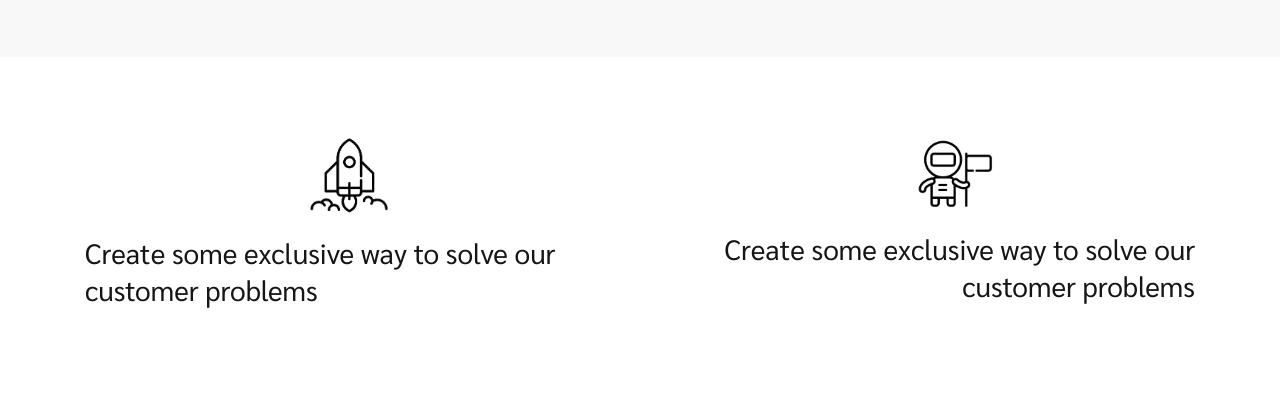
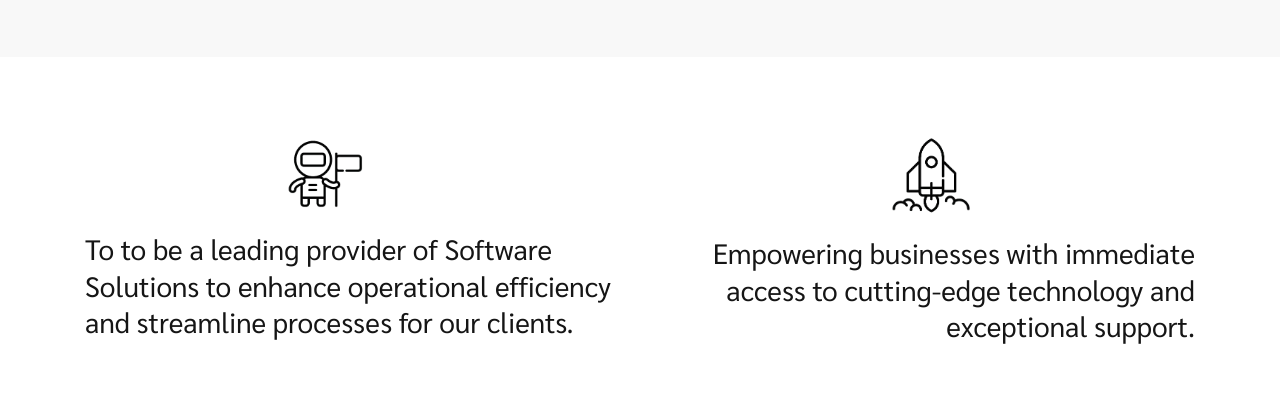
Before and after one commit to shikharSoori/technology-website, a Next.js app: page /about in a window 1280 px wide. Shown: the part 980-1393 px from the top of the page. Built offline with nearby package versions, Linux system fonts and the light colour scheme; no server answers.

Commit message:
final solution detail

```diff
--- a/src/app/about/page.tsx
+++ b/src/app/about/page.tsx
@@ -71,12 +71,13 @@ const About = () => {
                 style={{ gap: "20px", height: "max-content" }}
               >
                 <h3 className="h1 title">
-                  <TitleText title={`Our<span> Mission</span>`} />
+                  <TitleText title={`Our<span> Vision</span>`} />
                 </h3>
-                <Image src={mission} alt="mission" width={80} height={80} />
+                <Image src={vision} alt="mission" width={80} height={80} />
               </div>
               <h3 className="subtitle text-left">
-                Create some exclusive way to solve our customer problems
+                To to be a leading provider of Software Solutions to enhance
+                operational efficiency and streamline processes for our clients.{" "}
               </h3>
             </div>
             <div className="col-md-6 col-12 mission-wrapper flex-column d-flex align-items-end">
@@ -84,13 +85,14 @@ const About = () => {
                 className="d-flex align-items-end"
                 style={{ gap: "20px", height: "max-content" }}
               >
-                <Image src={vision} alt="mission" width={80} height={80} />
+                <Image src={mission} alt="mission" width={80} height={80} />
                 <h3 className="h1 title">
-                  <TitleText title={`Our<span> Vision</span>`} />
+                  <TitleText title={`Our<span> Mission</span>`} />
                 </h3>
               </div>
               <h3 className="subtitle text-right">
-                Create some exclusive way to solve our customer problems
+                Empowering businesses with immediate access to cutting-edge
+                technology and exceptional support.{" "}
               </h3>
             </div>
           </div>
--- a/src/app/about/page1.tsx
+++ b/src/app/about/page1.tsx
@@ -71,12 +71,13 @@ const About = () => {
                 style={{ gap: "20px", height: "max-content" }}
               >
                 <h3 className="h1 title">
-                  <TitleText title={`Our<span> Mission</span>`} />
+                  <TitleText title={`Our<span> Vision</span>`} />
                 </h3>
-                <Image src={mission} alt="mission" width={80} height={80} />
+                <Image src={vision} alt="mission" width={80} height={80} />
               </div>
               <h3 className="subtitle text-left">
-                Create some exclusive way to solve our customer problems
+                To to be a leading provider of Software Solutions to enhance
+                operational efficiency and streamline processes for our clients.{" "}
               </h3>
             </div>
             <div className="col-md-6 col-12 mission-wrapper flex-column d-flex align-items-end">
@@ -84,13 +85,14 @@ const About = () => {
                 className="d-flex align-items-end"
                 style={{ gap: "20px", height: "max-content" }}
               >
-                <Image src={vision} alt="mission" width={80} height={80} />
+                <Image src={mission} alt="mission" width={80} height={80} />
                 <h3 className="h1 title">
-                  <TitleText title={`Our<span> Vision</span>`} />
+                  <TitleText title={`Our<span> Mission</span>`} />
                 </h3>
               </div>
               <h3 className="subtitle text-right">
-                Create some exclusive way to solve our customer problems
+                Empowering businesses with immediate access to cutting-edge
+                technology and exceptional support.{" "}
               </h3>
             </div>
           </div>
@@ -114,7 +116,6 @@ const About = () => {
                   width={583} // Adjust as needed
                   height={634} // Adjust as needed
                 />
-
               </div>
             </div>
             <div
--- a/src/app/hardware/[category]/[hardwareDetail]/page.tsx
+++ b/src/app/hardware/[category]/[hardwareDetail]/page.tsx
@@ -49,15 +49,17 @@ const Page = async ({ params }: props) => {
                 </div>
                 <div className="blog-content blog-details">
                   <h3 className="blog-title">{matchedHardware?.productName}</h3>
-
-                  <p>
+                  {matchedHardware?.specs?.map((spec: any, index: number) => {
+                    return <p key={index}>{spec}</p>;
+                  })}
+                  {/* <p>
                     Bigger ipsum dolor sit amet consectetur adipisicing elit.
                     Voluptate perferendis consequuntur illo aliquid nihil ad
                     neque, debitis praesentium libero ullam asperiores
                     exercitationem deserunt inventore facilis, officiis,
-                  </p>
+                  </p> */}
 
-                  <p>
+                  {/* <p>
                     aliquam maiores asperiores recusandae commodi blanditiis
                     ipsum tempora culpa possimus assumenda ab quidem a
                     voluptatum quia natus? Ex neque, saepe reiciendis quasi
@@ -71,7 +73,7 @@ const Page = async ({ params }: props) => {
                     distinctio esse voluptates optio pariatur aspernatur omnis?
                     Ipsam qui commodi velit natus reiciendis quod quibusdam nemo
                     eveniet similique animi!
-                  </p>
+                  </p> */}
                 </div>
               </div>
             </div>
--- a/src/app/hardware/page.tsx
+++ b/src/app/hardware/page.tsx
@@ -26,9 +26,7 @@ const Hardware = () => {
                       <div className="blog-item mt-40">
                         <div className="blog-thumb">
                           <Link
-                            href={`/hardware/${product.category}/${
-                              product?.id
-                            }`}
+                            href={`/hardware/${product.category}/${product?.id}`}
                           >
                             <Image
                               src={product.image}
@@ -46,12 +44,11 @@ const Hardware = () => {
                               {product?.productName}
                             </Link>
                           </h3>
-                          <p>
-                            Ideas es to obtain pain of itself, because it is
-                            pain, but because occasionally ocean the Internet
-                            tend to be chunks as necessary with some of
-                            themoment.
-                          </p>
+                          {product?.specs
+                            ?.slice(0, 1)
+                            .map((spec: any, index: number) => {
+                              return <p key={index}>{spec}</p>;
+                            })}
                         </div>
                       </div>
                     </div>
--- a/src/components/Testimonials/Testimonials.tsx
+++ b/src/components/Testimonials/Testimonials.tsx
@@ -3,6 +3,7 @@ import { getData } from "@/app/lib/getData";
 import TitleText from "./TitleText";
 import Link from "next/link";
 import clientsData from "@/utils/Home.json";
+import "@/components/Services/services.css";
 const Testimonials = async () => {
   var testimonialSlider = {
     dots: false,
```
